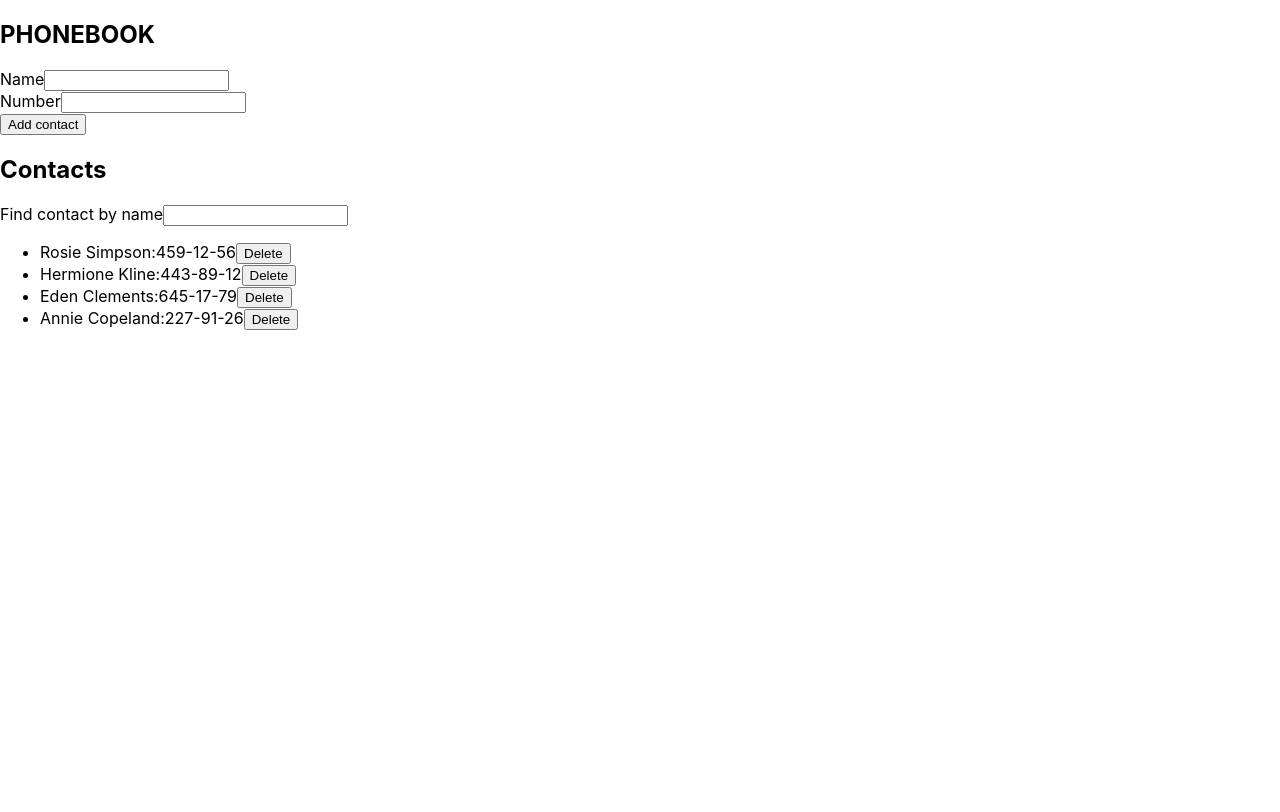
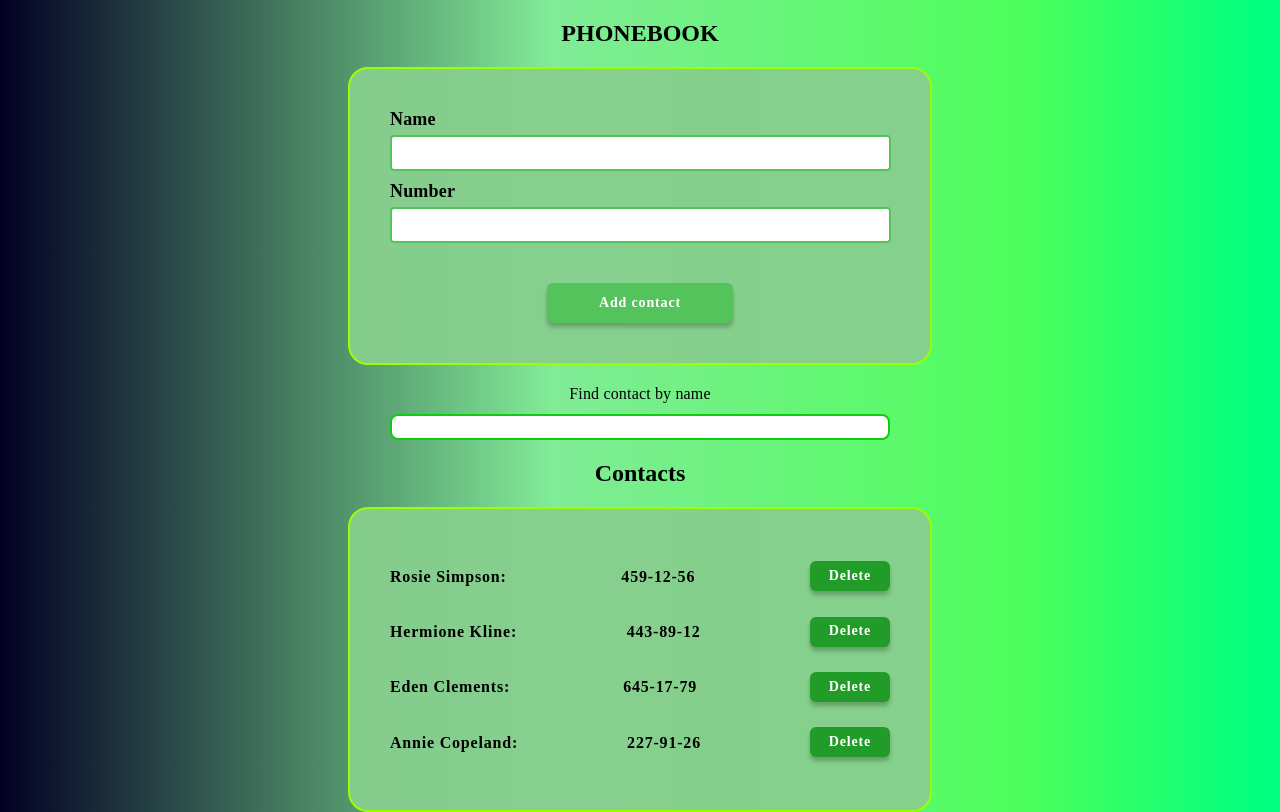
Before and after one commit to PaulPonomarenko/goit-react-hw-02-phonebook, a React (Create React App) app: page / in a window 1280 px wide. Built offline with nearby package versions, Linux system fonts and the light colour scheme.

Commit message:
додає оформлення і проптайпс

```diff
--- a/src/components/App.jsx
+++ b/src/components/App.jsx
@@ -53,9 +53,7 @@ export class App extends React.Component {
     const visibleContact = this.showVisibleContact();
     return (
       <>
-        <h2>PHONEBOOK</h2>
         <FormData onSubmit={this.onSubmit} />
-        <h2>Contacts</h2>
         <Filter value={filter} onChange={this.changeFilter} />
         <Contacts contacts={visibleContact} onDelete={this.deleteContact} />
       </>
--- a/src/components/Contacts/Contacts.jsx
+++ b/src/components/Contacts/Contacts.jsx
@@ -1,18 +1,41 @@
 import React from 'react';
-
+import PropTypes from 'prop-types';
+import css from './Contacts.module.css';
 export const Contacts = ({ contacts, onDelete }) => {
   return (
-    <div>
-      <ul>
+    <>
+      <h2 className={css.contact__title}>Contacts</h2>
+      <div className={css.contacts__container}>
+        {contacts.length !== 0 ? (
+          <ul className={css.contacts__list}>
             {contacts.map(({ name, id, number }) => (
-          <li key={id}>
-            {name}:{number}
-            <button type="button" onClick={() => onDelete(id)}>
+              <li key={id} className={css.contact__item}>
+                <p>{name}:</p>
+                <span className={css.contact__number}>{number}</span>
+                <button
+                  type="button"
+                  className={css.contact__delete}
+                  onClick={() => onDelete(id)}
+                >
                   Delete
                 </button>
               </li>
             ))}
           </ul>
+        ) : (
+          <p className={css.no__contacts}>CONTACTS NOT FOUND</p>
+        )}
       </div>
+    </>
   );
 };
+Contacts.propTypes = {
+  onDelete: PropTypes.func.isRequired,
+  contacts: PropTypes.arrayOf(
+    PropTypes.shape({
+      id: PropTypes.string.isRequired,
+      name: PropTypes.string.isRequired,
+      number: PropTypes.string.isRequired,
+    })
+  ).isRequired,
+};
--- a/src/components/Contacts/Contacts.module.css
+++ b/src/components/Contacts/Contacts.module.css
@@ -0,0 +1,67 @@
+.contact__title {
+  text-align: center;
+  font-family: cursive;
+  margin-top: 0;
+}
+.contacts__container {
+  margin-right: auto;
+  margin-left: auto;
+  width: 500px;
+  border: 2px solid rgb(155, 255, 4);
+  border-radius: 20px;
+  padding: 40px;
+  background-color: rgba(135, 207, 142, 0.962);
+}
+.contacts__list {
+  list-style: none;
+  padding-left: 0;
+  margin: 0;
+}
+.contact__item {
+  display: flex;
+  justify-content: space-between;
+  align-items: center;
+  font-weight: 600;
+  font-size: 16px;
+  line-height: 1.46;
+  letter-spacing: 0.05em;
+  font-family: cursive;
+}
+.contact__number {
+  font-weight: 600;
+  font-size: 16px;
+  line-height: 1.46;
+  letter-spacing: 0.05em;
+  font-family: cursive;
+}
+.contact__delete {
+  height: 30px;
+  width: 80px;
+  border-radius: 40px;
+  font-weight: 600;
+  font-size: 14px;
+  line-height: 1.47;
+  letter-spacing: 0.06em;
+  padding: 2px;
+  border-radius: 6px;
+  border: none;
+  box-shadow: 0px 4px 4px rgba(0, 0, 0, 0.234);
+  background-color: rgb(33, 156, 41);
+  color: white;
+  transition: background-color 250ms cubic-bezier(0.47, 0, 0.745, 0.715);
+  font-family: cursive;
+  cursor: pointer;
+}
+.contact__delete:hover,
+.contact__delete:focus {
+  background-color: rgb(40, 243, 53);
+  border: 1px solid green;
+}
+.no__contacts {
+  text-align: center;
+  font-weight: 600;
+  font-size: 14px;
+  line-height: 1.47;
+  letter-spacing: 0.06em;
+  font-family: cursive;
+}
--- a/src/components/Filter/Filter.jsx
+++ b/src/components/Filter/Filter.jsx
@@ -1,8 +1,24 @@
+import css from './Filter.module.css';
+import PropTypes from 'prop-types';
 export const Filter = ({ onChange, value }) => {
   return (
     <>
-      <label htmlFor="filter">Find contact by name</label>
-      <input type="text" id="filter" value={value} onChange={onChange} />
+      <div className={css.filter}>
+        <label htmlFor="filter" className={css.label__filter}>
+          Find contact by name
+        </label>
+        <input
+          className={css.filter__input}
+          type="text"
+          id="filter"
+          value={value}
+          onChange={onChange}
+        />
+      </div>
     </>
   );
 };
+Filter.propTypes = {
+  value: PropTypes.string.isRequired,
+  onChange: PropTypes.func.isRequired,
+};
--- a/src/components/Filter/Filter.module.css
+++ b/src/components/Filter/Filter.module.css
@@ -0,0 +1,33 @@
+.filter {
+  display: flex;
+  justify-content: center;
+  flex-direction: column;
+  width: 500px;
+  margin-left: auto;
+  margin-right: auto;
+  padding-top: 20px;
+  padding-bottom: 20px;
+}
+.label__filter {
+  text-align: center;
+  font-weight: 500;
+  font-family: cursive;
+  font-size: 16px;
+  line-height: 1.16;
+  letter-spacing: 0.01em;
+  margin-bottom: 10px;
+}
+.filter__input {
+  height: 20px;
+  border-radius: 8px;
+  padding-left: 10px;
+  font-weight: 500;
+  font-family: cursive;
+  font-size: 16px;
+  border: 2px solid rgb(16, 204, 16);
+  transition: color 250ms cubic-bezier(0.23, 1, 0.32, 1);
+}
+
+.label__filter:hover {
+  color: rgb(174, 33, 33);
+}
--- a/src/components/FormData/FormData.jsx
+++ b/src/components/FormData/FormData.jsx
@@ -1,4 +1,6 @@
 import React from 'react';
+import css from './FormData.module.css';
+import { nanoid } from 'nanoid';
 
 const INITIAL_STATE = {
   name: '',
@@ -21,36 +23,53 @@ export class FormData extends React.Component {
   };
   render() {
     const { name, number } = this.state;
+    const idName = nanoid();
+    const idNumber = nanoid();
     return (
+      <>
+        <h2 className={css.phonebook__title}>PHONEBOOK</h2>
+        <div className={css.main__form}>
           <form onSubmit={this.handleSubmit}>
-        <div>
-          <label htmlFor="name">Name</label>
+            <div className={css.input__form}>
+              <label className={css.form__label} htmlFor={idName}>
+                Name
+              </label>
               <input
+                className={css.input__change}
                 onChange={this.handleChange}
                 type="text"
                 name="name"
-            id="name"
+                id={idName}
                 value={name}
                 pattern="^[a-zA-Zа-яА-Я]+(([' -][a-zA-Zа-яА-Я ])?[a-zA-Zа-яА-Я]*)*$"
                 title="Name may contain only letters, apostrophe, dash and spaces. For example Adrian, Jacob Mercer, Charles de Batz de Castelmore d'Artagnan"
                 required
               />
             </div>
-        <div>
-          <label htmlFor="number">Number</label>
+            <div className={css.input__form}>
+              <label className={css.form__label} htmlFor={idNumber}>
+                Number
+              </label>
               <input
+                className={css.input__change}
                 onChange={this.handleChange}
                 type="tel"
                 name="number"
-            id="number"
+                id={idNumber}
                 value={number}
                 pattern="\+?\d{1,4}?[-.\s]?\(?\d{1,3}?\)?[-.\s]?\d{1,4}[-.\s]?\d{1,4}[-.\s]?\d{1,9}"
                 title="Phone number must be digits and can contain spaces, dashes, parentheses and can start with +"
                 required
               />
             </div>
-        <button type="submit">Add contact</button>
+            <div className={css.form__button}>
+              <button className={css.submit__button} type="submit">
+                Add contact
+              </button>
+            </div>
           </form>
+        </div>
+      </>
     );
   }
 }
--- a/src/components/FormData/FormData.module.css
+++ b/src/components/FormData/FormData.module.css
@@ -0,0 +1,69 @@
+.main__form {
+  margin-right: auto;
+  margin-left: auto;
+  width: 500px;
+  border: 2px solid rgb(155, 255, 4);
+  border-radius: 20px;
+  padding: 40px;
+  background-color: rgba(135, 207, 142, 0.962);
+}
+.phonebook__title {
+  text-align: center;
+  font-family: cursive;
+}
+.input__form {
+  display: flex;
+  flex-direction: column;
+  margin-bottom: 10px;
+}
+
+.form__button {
+  text-align: center;
+}
+.input__change {
+  font-weight: 400;
+  font-size: 12px;
+  line-height: 1.16;
+  letter-spacing: 0.01em;
+  width: 480px;
+  height: 30px;
+  padding-left: 15px;
+  border: 2px solid rgb(85, 195, 92);
+  border-radius: 4px;
+  outline: none;
+  transition: border 250ms cubic-bezier(0.25, 0.46, 0.45, 0.94);
+  cursor: pointer;
+}
+.input__change:hover,
+.input__change:focus {
+  border: 2px solid rgb(9, 245, 9);
+}
+.form__label {
+  font-weight: 600;
+  font-family: cursive;
+  font-size: 18px;
+  line-height: 1.16;
+  letter-spacing: 0.01em;
+  margin-bottom: 5px;
+}
+.submit__button {
+  margin-top: 30px;
+  font-weight: 600;
+  font-size: 14px;
+  line-height: 1.47;
+  letter-spacing: 0.06em;
+  padding: 10px 52px;
+  border-radius: 6px;
+  border: none;
+  box-shadow: 0px 4px 4px rgba(0, 0, 0, 0.234);
+  background-color: rgb(85, 195, 92);
+  color: white;
+  transition: background-color 250ms cubic-bezier(0.47, 0, 0.745, 0.715);
+  font-family: cursive;
+  cursor: pointer;
+}
+
+.submit__button:hover,
+.submit__button:focus {
+  background-color: green;
+}
--- a/src/index.css
+++ b/src/index.css
@@ -7,6 +7,13 @@ body {
     sans-serif;
   -webkit-font-smoothing: antialiased;
   -moz-osx-font-smoothing: grayscale;
+  background: linear-gradient(
+    90deg,
+    rgba(2, 0, 36, 1) 0%,
+    rgba(112, 232, 136, 0.8800770308123249) 43%,
+    rgba(42, 255, 59, 0.8380602240896359) 80%,
+    rgba(0, 255, 128, 1) 99%
+  );
 }
 
 code {
```
Lines whose indentation alone changed are shown as unchanged.
